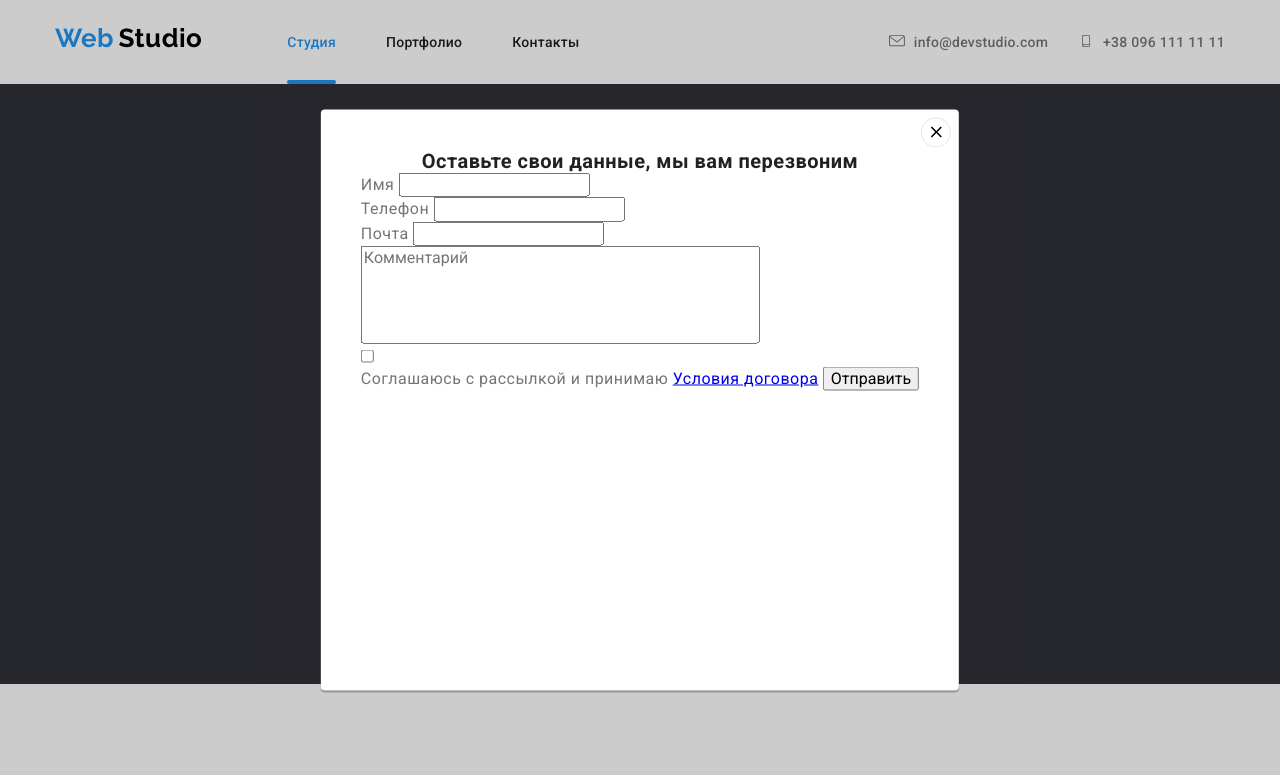
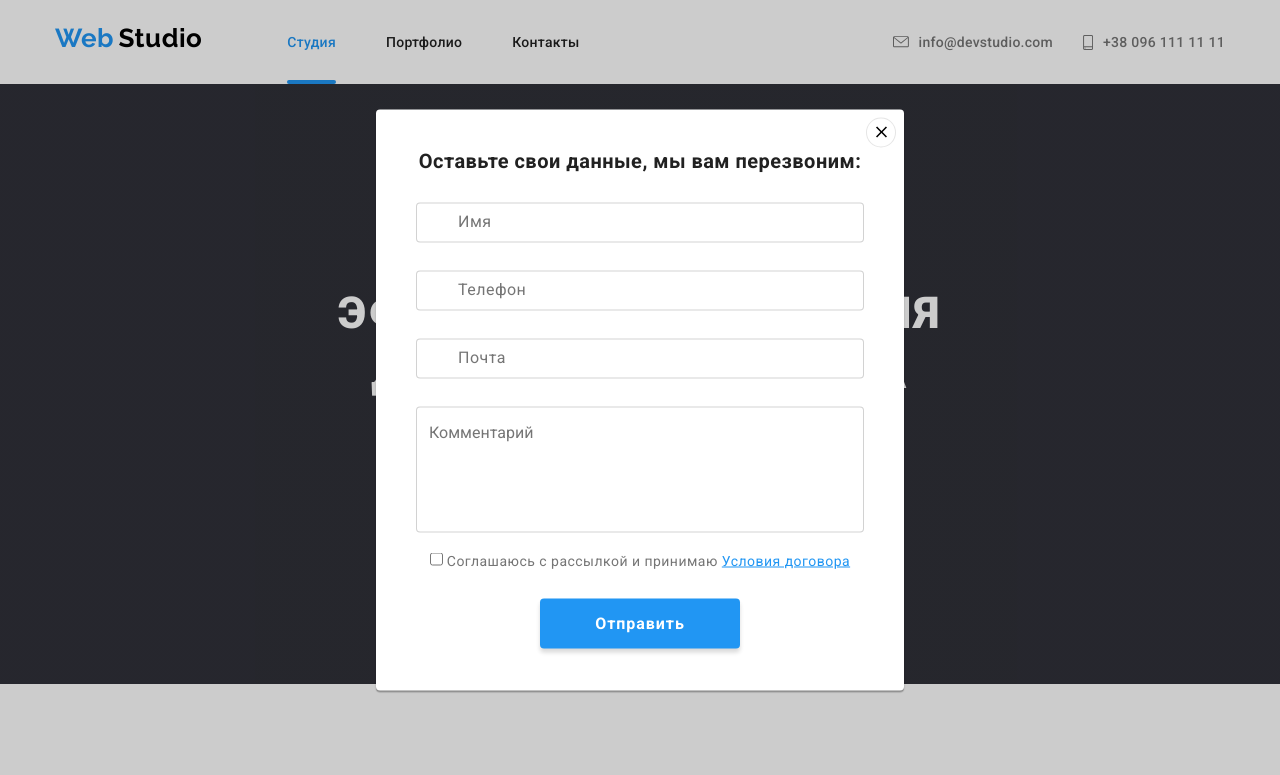
Before and after one commit to AlexSyrov/goit-markup-hw-06, a plain HTML site: page index.html in a window 1280 px wide. Both pictures are taken after a click on the button "Заказать услугу". Shown: the top 775 px of the page. Drawn offline with nearby package versions, Linux system fonts and the light colour scheme.

Commit message:
0.7.2.2
задал первичные стили в модалке

```diff
--- a/css/styles.css
+++ b/css/styles.css
@@ -159,6 +159,8 @@ a {
   transition: color 250ms var(--cubic);
 }
 .site-nav-ad .link {
+  display: flex;
+  align-items: center;
   color: var(--main-text-color);
   font-style: normal;
   font-weight: 500;
@@ -173,16 +175,26 @@ a {
   border: none;
 }
 
-.e-t-icon {
+.e-t-icon-envelope {
   width: 16px;
   height: 12px;
-  margin-right: 5px;
+  margin-right: 10px;
   fill: var(--main-text-color);
   transition: fill 250ms var(--cubic);
 }
 
-.link:hover .e-t-icon,
-.link:focus .e-t-icon {
+.e-t-icon-smartphone {
+  width: 10px;
+  height: 15px;
+  margin-right: 10px;
+  fill: var(--main-text-color);
+  transition: fill 250ms var(--cubic);
+}
+
+.link:hover .e-t-icon-envelope,
+.link:focus .e-t-icon-envelope,
+.link:hover .e-t-icon-smartphone,
+.link:focus .e-t-icon-smartphone {
   fill: var(--accent-color);
 }
 .site-nav .link:hover,
@@ -296,11 +308,12 @@ a {
     0px 1px 3px rgba(0, 0, 0, 0.12);
   border-radius: 4px;
 }
-.coment {
+textarea {
   resize: none;
 }
 .contract {
   text-decoration: underline;
+  color: var(--accent-color);
 }
 
 .modal-title {
@@ -311,6 +324,12 @@ a {
   line-height: 23px;
   text-align: center;
   color: var(--title-text-color);
+  margin-bottom: 30px;
+}
+.modal-button {
+  display: flex;
+  justify-content: center;
+  align-items: center;
 }
 
 .button-close {
@@ -333,9 +352,61 @@ a {
   top: 50%;
   left: 50%;
   transform: translate(-50%, -50%);
+  transition: fill 250ms var(--cubic);
 }
 .close:hover {
   fill: var(--accent-color);
+}
+
+.form {
+  width: 448px;
+}
+
+.form-field {
+  display: flex;
+  margin-bottom: 28px;
+  position: relative;
+}
+
+.form-field:nth-child(4) {
+  margin-bottom: 20px;
+}
+
+.checkbox {
+  font-size: 14px;
+  margin-bottom: 30px;
+  text-align: center;
+}
+.form-field input {
+  width: 100%;
+  margin: 0;
+  padding: 12px 42px;
+  border: 1px solid rgba(33, 33, 33, 0.2);
+  border-radius: 4px;
+  height: 40px;
+}
+
+.form-field textarea {
+  width: 100%;
+  margin: 0;
+  padding: 16px 12px;
+  border: 1px solid rgba(33, 33, 33, 0.2);
+  border-radius: 4px;
+}
+
+.form-field input:hover + .form-label,
+.form-field input:not(:placeholder-shown) + .form-label,
+.form-field input:focus + .form-label {
+  transform: translate(-30px, -42px);
+  color: var(--accent-color);
+}
+
+.form-label {
+  position: absolute;
+  top: 50%;
+  left: 42px;
+  transform: translateY(-50%);
+  transition: transform 250ms var(--cubic), color 250ms var(--cubic);
 }
 
 .list {
@@ -343,6 +414,7 @@ a {
   margin-bottom: 0px;
   padding-left: 0;
 }
+
 /* button */
 .button-primary {
   color: var(--title-text-color);
@@ -392,6 +464,7 @@ a {
   min-width: 200px;
   text-align: center;
   border: 0;
+  box-shadow: 0px 4px 4px rgba(0, 0, 0, 0.15);
 }
 
 .button-secondary:focus {
@@ -679,7 +752,7 @@ pre {
   background-color: var(--accent-color);
 }
 
-.form-field input {
+.f-form-field input {
   width: 358px;
   height: 50px;
   border: 1px solid rgba(255, 255, 255, 0.3);
@@ -700,6 +773,7 @@ pre {
   letter-spacing: 0.06em;
   border-radius: 4px;
   border: 0;
+  box-shadow: 0px 4px 4px rgba(0, 0, 0, 0.15);
   padding: 10px 32px;
   margin-left: 12px;
 
--- a/index.html
+++ b/index.html
@@ -17,45 +17,47 @@
   <body>
     <div class="backdrop is-hidden" data-modal>
       <div class="modal">
-        <b class="modal-title">Оставьте свои данные, мы вам перезвоним</b>
+        <b class="modal-title">Оставьте свои данные, мы вам перезвоним:</b>
         <button class="button-close" data-modal-close>
           <svg class="close">
             <use href="./images/webstudio.svg#icon-close-black-18dp"></use>
           </svg>
         </button>
 
-        <form>
-          <label for="name">Имя</label>
-          <input type="text" name="name" id="name" />
-        </form>
+        <form class="form" autocomplete="off">
+          <div class="form-field">
+            <input type="text" name="name" id="name" placeholder=" " />
+            <label for="name" class="form-label">Имя</label>
+          </div>
 
-        <form>
-          <label for="tel">Телефон</label>
-          <input type="tel" name="telephone" id="tel" />
-        </form>
+          <div class="form-field">
+            <input type="tel" name="telephone" id="tel" placeholder=" " />
+            <label for="tel" class="form-label">Телефон</label>
+          </div>
 
-        <form>
-          <label for="mail">Почта</label>
-          <input type="email" name="email" id="mail" />
-        </form>
-
+          <div class="form-field">
+            <input type="email" name="email" id="mail" placeholder=" " />
+            <label for="mail" class="form-label">Почта</label>
+          </div>
+          <div class="form-field">
             <textarea
               name="comment"
               rows="5"
-          cols="45"
+              cols="50"
               placeholder="Комментарий"
-          class="coment"
             ></textarea>
-
-        <form>
+          </div>
+          <div class="checkbox">
             <input type="checkbox" value="agreement conditions" id="contract" />
-        </form>
             <label for="contract"
               >Соглашаюсь с рассылкой и принимаю
               <a class="contract" href="/">Условия договора</a></label
             >
-
-        <button type="submit">Отправить</button>
+          </div>
+          <div class="modal-button">
+            <button class="button-secondary" type="submit">Отправить</button>
+          </div>
+        </form>
       </div>
     </div>
     <!--Шапка-->
@@ -84,14 +86,14 @@
 
       <address class="site-nav-ad">
         <a href="mailto:info@devstudio.com" class="link">
-          <svg class="e-t-icon">
+          <svg class="e-t-icon-envelope">
             <use href="./images/webstudio.svg#icon-envelope"></use>
           </svg>
           info@devstudio.com
         </a>
 
         <a href="tel:380961111111" class="link">
-          <svg class="e-t-icon">
+          <svg class="e-t-icon-smartphone">
             <use href="./images/webstudio.svg#icon-smartphone"></use>
           </svg>
           +38 096 111 11 11
@@ -634,7 +636,7 @@
         <div>
           <p class="conecting-title">Подпишитесь на рассылку</p>
           <form>
-            <label class="form-field">
+            <label class="f-form-field">
               <input type="email" placeholder="E-mail" />
             </label>
             <button type="submit" class="button-submit">
```
Also changed, not shown: portfolio.html (+3 -3 lines). Lines whose indentation alone changed are shown as unchanged.
